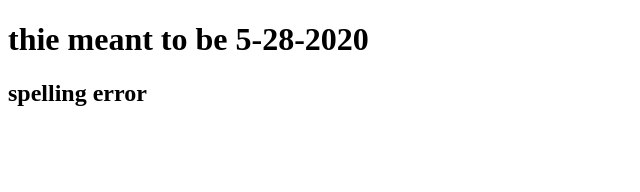
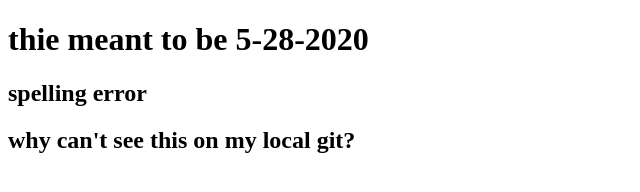
Before and after one commit to meronsm/2-28-2020, a plain HTML site: page index.html in a window 1280 px wide. Shown: the whole page, without its empty margins (0-640 px from the left). Drawn offline with Linux system fonts and the light colour scheme.

Commit message:
added h2 text

```diff
--- a/index.html
+++ b/index.html
@@ -4,8 +4,11 @@
 	<title>2-28-2020</title>
 
 </head>
-<body><h1>thie meant to be 5-28-2020</h1>
+<body>
+
+	<h1>thie meant to be 5-28-2020</h1>
 	<h2>spelling error</h2>
+	<h2> why can't see this on my local git? </h2>
 
 </body>
 </html>
```
